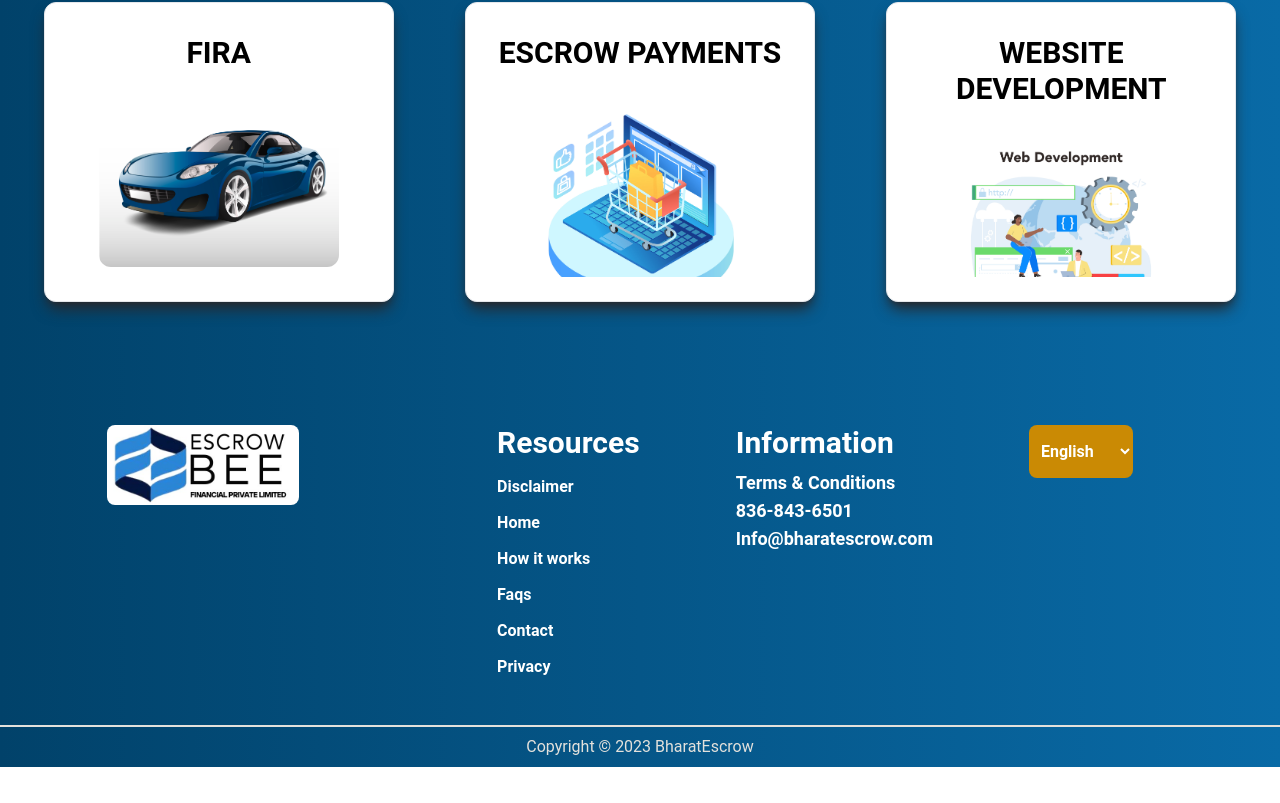
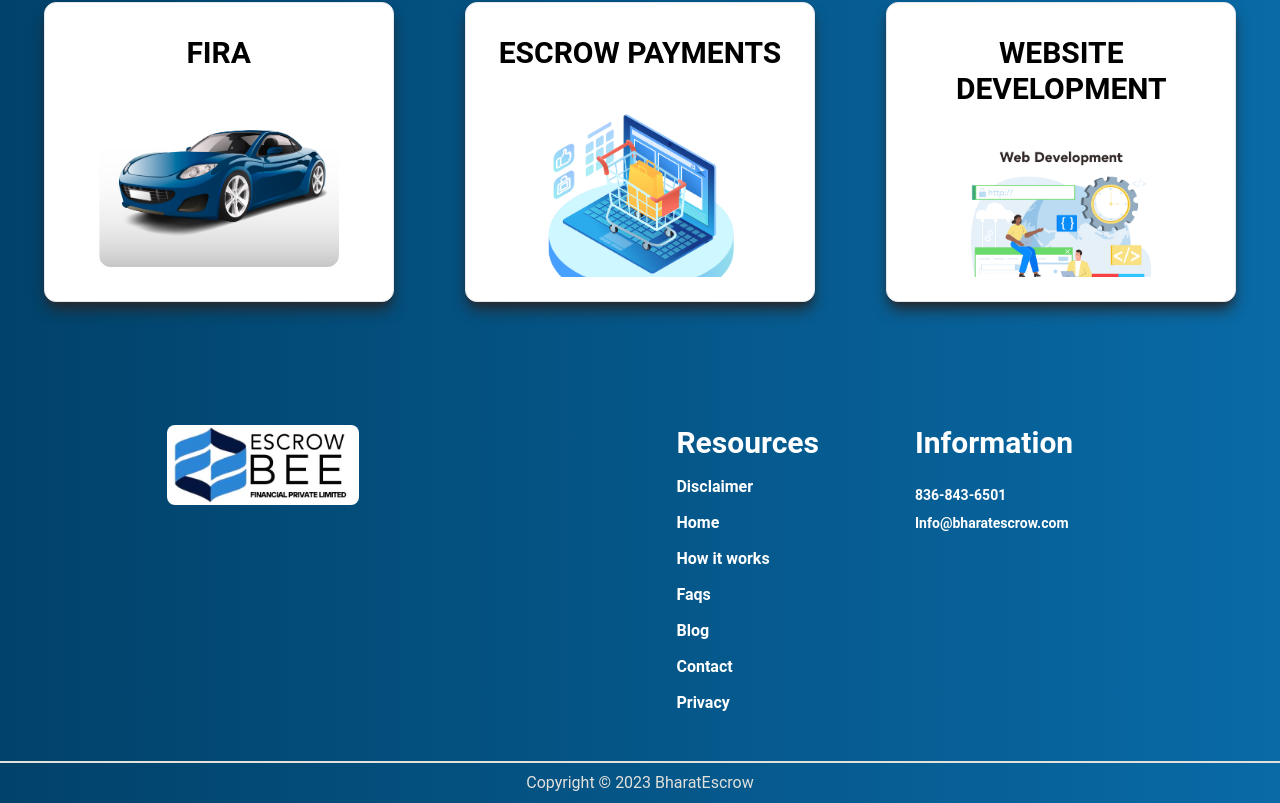
Before and after one commit to amankumar2k15/BharatEscrow, a React (Create React App) app: page / in a window 1280 px wide. Shown: the part 2106-2909 px from the top of the page. Before the commit the page ends 2873 px from the top, so only its background shows below. Built offline with nearby package versions, Linux system fonts and the light colour scheme.

Commit message:
some changes in footer and some in header

```diff
--- a/src/components/Footer.js
+++ b/src/components/Footer.js
@@ -20,6 +20,10 @@ const Footer = () => {
         {
             to: "/faqs",
             text: "Faqs",
+        },
+        {
+            to: "/blog",
+            text: "Blog",
         },
         {
             to: "/contact",
@@ -60,19 +64,15 @@ const Footer = () => {
                             })}
                         </div>
                     </div>
-                    <div className='flex flex-col gap-2 text-xl sm:text-3xl px-2 sm:px-10'>
+                    <div className='flex flex-col gap-4 text-xl sm:text-3xl px-2 sm:px-10'>
                         Information
-                        <div className='flex flex-col gap-0 text-lg sm:text:2xl'>
-                            <p>Terms & Conditions</p>
-                            <a className='hover:text-yellow-600' href='tel:+8368436501'>836-843-6501</a>
+                        <div className='flex flex-col gap-0 text-sm sm:text:2xl'>
+                            {/* <p>Terms & Conditions</p> */}
+                            <a className='hover:text-yellow-600 my-2' href='tel:+8368436501'>836-843-6501</a>
                             <a className='hover:text-yellow-600' href='https://bharat-escrow.netlify.app/'>Info@bharatescrow.com</a>
                         </div>
                     </div>
-                    <div className='flex flex-col gap-2 px-0 sm:px-10'>
-                        <select className='py-4 px-2 rounded-lg bg-yellow-600 border-none  text-white'>
-                            {optionList.map((lang, index) => <option key={index}>{lang}</option>)}
-                        </select>
-                    </div>
+
                 </div>
 
             </div>
--- a/src/components/Navbar.js
+++ b/src/components/Navbar.js
@@ -63,7 +63,7 @@ const Navbar = () => {
                             className="h-8 mr-3 bg-yellow-600 rounded-lg"
                             alt="Flowbite Logo"
                         />
-                        <Link to="/home" className="self-center text-2xl font-semibold flex-wrap text-yellow-600 font-roboto ">
+                        <Link to="/" className="self-center text-2xl font-semibold flex-wrap text-yellow-600 font-roboto ">
                             BHARAT<span className='text-white'>ESCROW</span>
                         </Link>
                     </div>
```
